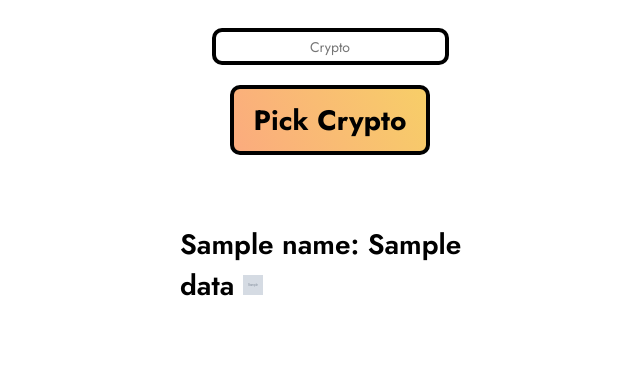
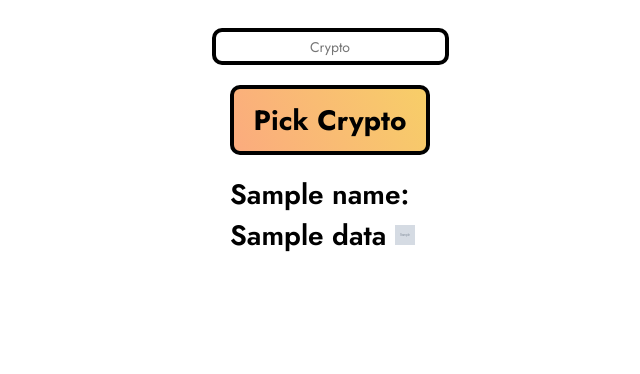
Before and after one commit to AyaanZaveri/CryptoData-Flask, a Flask app: template templates/index.html in a window 1280 px wide. Shown: the top 374 px of the page, without its empty margins (310-950 px from the left). Run offline with Flask 2, Linux system fonts and the light colour scheme; the template is opened without the code that fills it: most values are stand-ins (such as "Sample title", 1, 10 or a date in 2020); grey boxes marked "Sample" are stand-in pictures.

Commit message:
Update index.html

```diff
--- a/templates/index.html
+++ b/templates/index.html
@@ -38,7 +38,8 @@
         font-size: 28px;
         font-family: 'Jost', sans-serif;
         font-weight: 600;
-        padding: 50px;
+        padding-left: 100px;
+        padding-right: 100px;
       }
 
       input {
```
